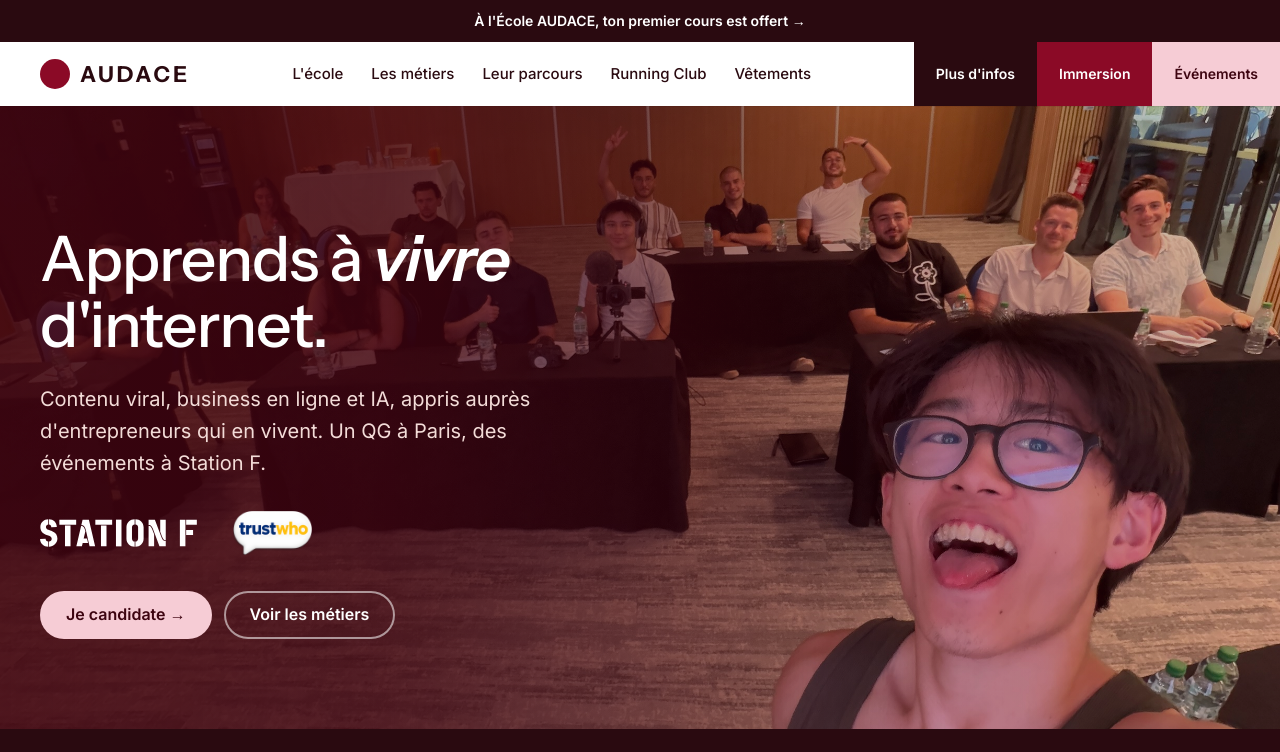
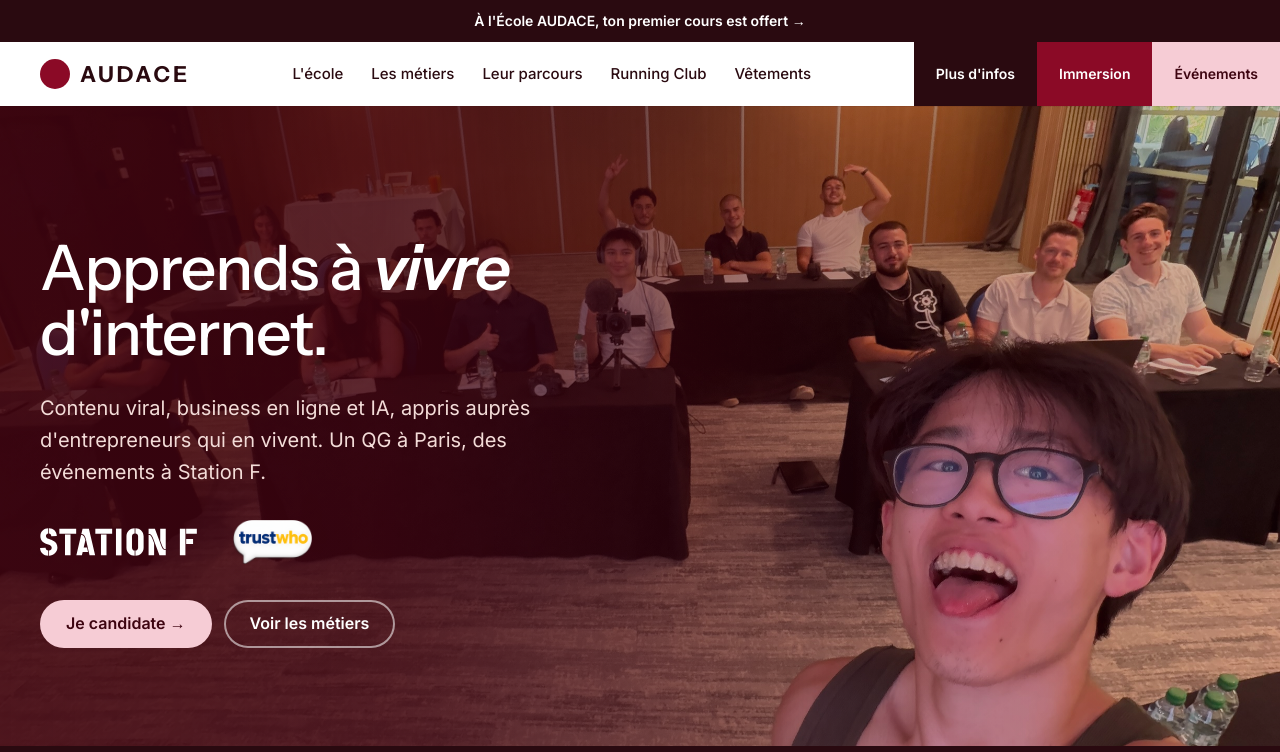
Before and after one commit to mickaelwu/site-audaceschool, a plain HTML site: page index.html in a window 1280 px wide. Shown: the top 752 px of the page. Drawn offline with Linux system fonts and the light colour scheme.

Commit message:
Hero : élèves visibles sur grand écran
Co-Authored-By: Claude Opus 5.5 <noreply@anthropic.com>
Claude-Session: https://claude.ai/code/session_01Nc3EdWQLVAHbqVv9cZ6ywf

```diff
--- a/index.html
+++ b/index.html
@@ -72,6 +72,7 @@ footer a{text-decoration:none}
 .sec{padding-top:64px !important;padding-bottom:64px !important}
 .heroimg{position:relative !important;width:100% !important;height:460px !important;display:block;top:0 !important;object-position:100% 30% !important}
 .herograd{inset:auto 0 auto 0 !important;top:0 !important;height:460px;background:linear-gradient(180deg, rgba(61,4,16,0) 0%, rgba(61,4,16,0) 40%, rgba(61,4,16,.7) 72%, #3D0410 100%) !important}
+.herowrap{min-height:0 !important;display:block !important}
 .herotxt{margin-top:-130px;padding:0 0 40px !important}
 .stats{grid-template-columns:1fr 1fr !important;gap:10px !important;padding-top:16px !important;padding-bottom:16px !important}
 .stats > div{padding:16px 14px !important}
@@ -138,9 +139,9 @@ footer a{text-decoration:none}
 
 <!-- Hero -->
 <section style="position: relative; background: #3D0410; color: #FFFFFF; overflow: hidden">
-<img class="zoom heroimg" src="media/b2c386d05026a1594051a6cd1820234e.jpg" alt="Un cours à l'École AUDACE" style="position: absolute; top: -110px; right: 0; width: 100%; height: 100%; object-fit: cover; object-position: 50% 100%; scale: -1 1">
+<img class="zoom heroimg" src="media/b2c386d05026a1594051a6cd1820234e.jpg" alt="Un cours à l'École AUDACE" style="position: absolute; top: -110px; right: 0; width: 100%; height: 100%; object-fit: cover; object-position: 50% 85%; scale: -1 1">
 <div class="herograd" aria-hidden="true" style="position: absolute; inset: 0; background: linear-gradient(90deg, rgba(61,4,16,.9) 0%, rgba(61,4,16,.83) 30%, rgba(61,4,16,.55) 55%, rgba(61,4,16,.3) 75%, rgba(61,4,16,.24) 100%)"></div>
-<div class="wrap" style="position: relative">
+<div class="wrap herowrap" style="position: relative; min-height: clamp(640px, 76vh, 960px); display: flex; align-items: center">
 <div class="herotxt" style="max-width: 640px; padding: 120px 0 90px">
 <h1 class="disp reveal" style="margin: 0; font-size: clamp(44px, 4.9vw, 72px); line-height: 1.04; color: #FFFFFF">Apprends à <em>vivre</em> d'internet.</h1>
 <p class="reveal2" style="margin: 26px 0 0; max-width: 560px; font-size: 20px; line-height: 1.6; color: #F3DCD8">Contenu viral, business en ligne et IA, appris auprès d'entrepreneurs qui en vivent. Un QG à Paris, des événements à Station F.</p>
```
